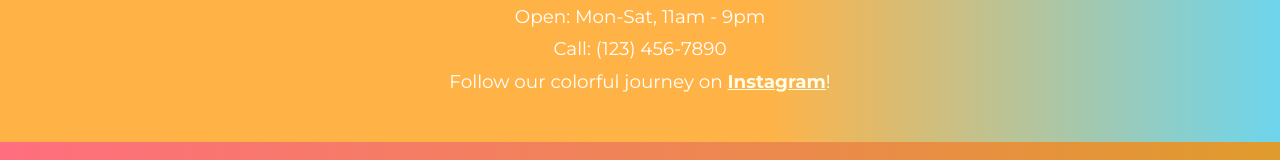
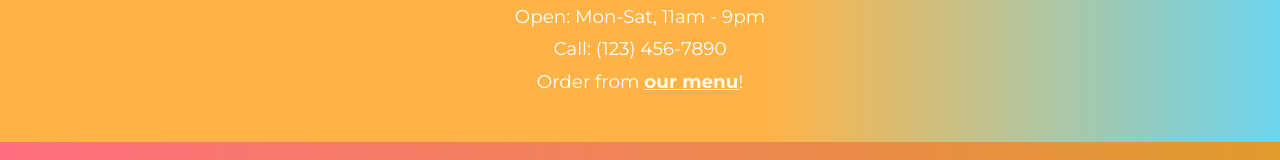
Before and after one commit to KomiChaan/Antartican-Food-Stall-Website, a plain HTML site: page index.html in a window 1280 px wide. Shown: the part 1355-1515 px from the top of the page. Drawn offline with Linux system fonts and the light colour scheme.

Commit message:
Update index.html

```diff
--- a/index.html
+++ b/index.html
@@ -59,10 +59,10 @@
   </section>
   <section class="contact-section">
     <h2>Come Visit Us!</h2>
-    <p>123 Market Street, Food Plaza, Your City</p>
+    <p>7Hills,Near GrassPark, Hyderabad</p>
     <p>Open: Mon-Sat, 11am - 9pm</p>
     <p>Call: (123) 456-7890</p>
-    <p>Follow our colorful journey on <a href="#">Instagram</a>!</p>
+    <p>Order from <a href="https://www.hellzblaze.github.io/Menu/">our menu</a>!</p>
   </section>
   <footer>
     © 2025 Antartican Co Food Stall. Made with love. <!-- Replaced ; with © -->
```
